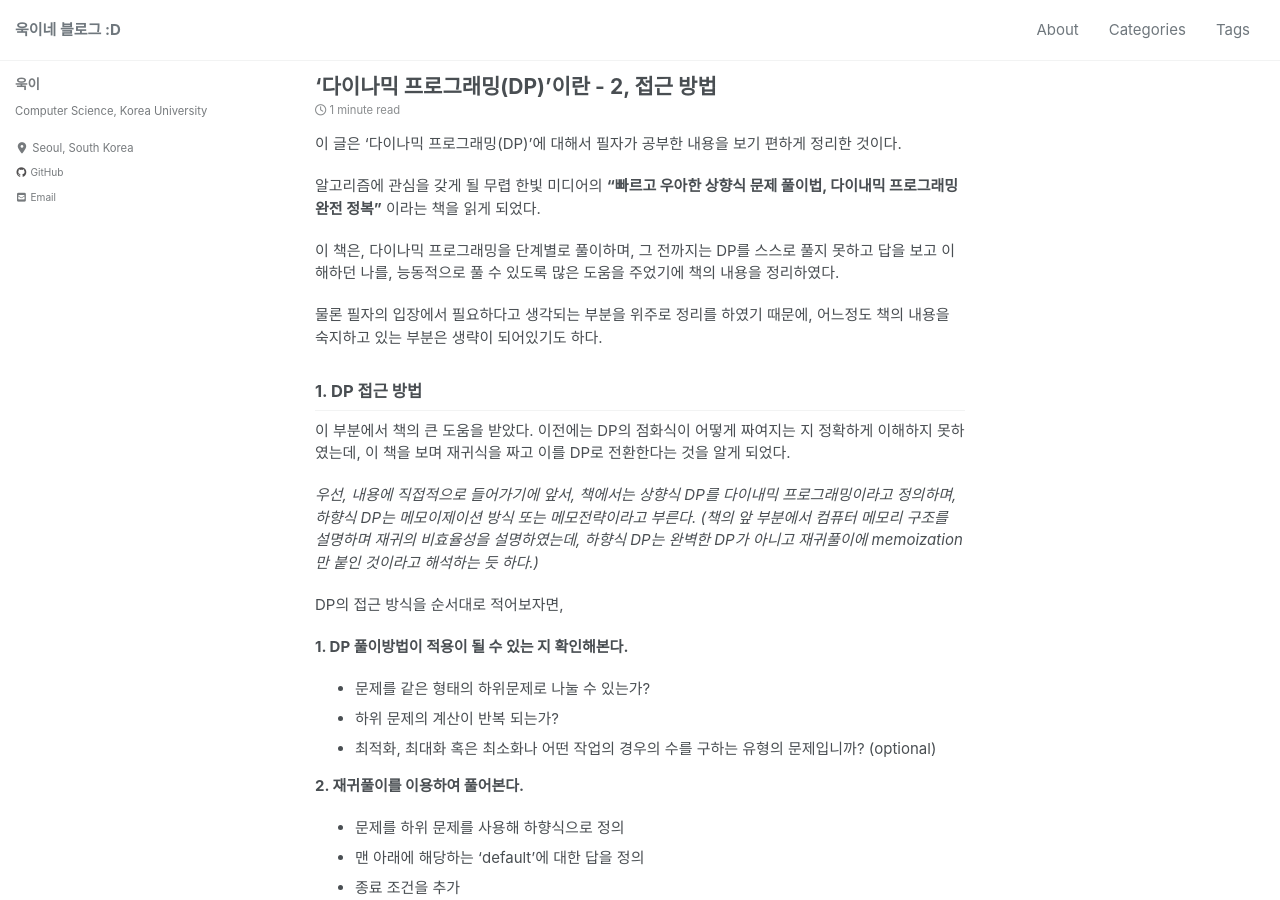
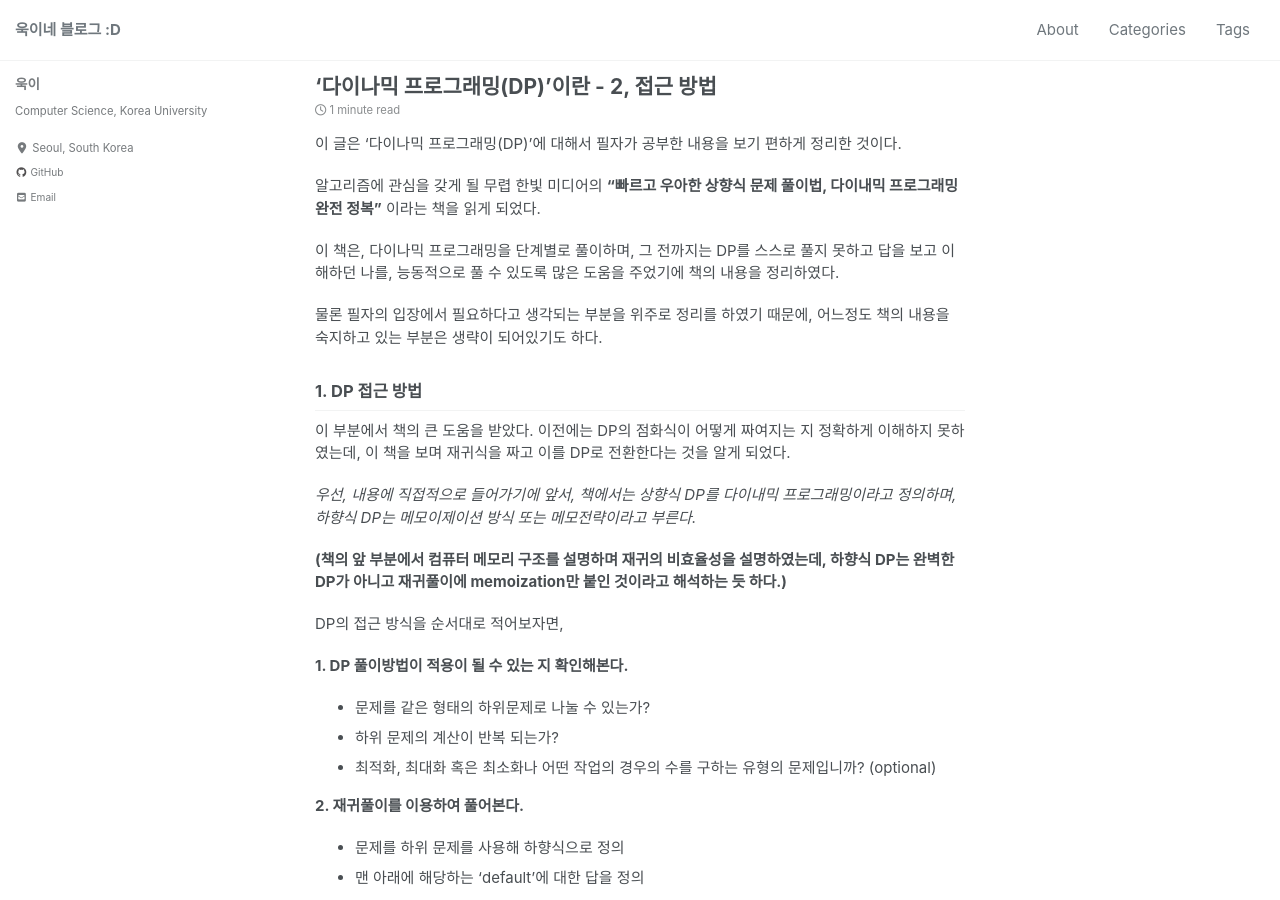
Before and after one commit to woog2roid/old-blog, a Jekyll site: the page built from _posts/2020-12-26-'다이나믹 프로그래밍(DP)'-2, 접근 방법.md, in a window 1280 px wide and 900 px high. Built offline with Jekyll 4.4.1, drawn with Linux system fonts in a browser that asks for light colours; cached includes are drawn as plain includes; nearby versions of some CDN libraries.

Commit message:
dp2: approach

```diff
--- a/_posts/2020-12-26-'다이나믹 프로그래밍(DP)'-2, 접근 방법.md
+++ b/_posts/2020-12-26-'다이나믹 프로그래밍(DP)'-2, 접근 방법.md
@@ -20,7 +20,9 @@ tags:
 
 이 부분에서 책의 큰 도움을 받았다. 이전에는 DP의 점화식이 어떻게 짜여지는 지 정확하게 이해하지 못하였는데, 이 책을 보며 재귀식을 짜고 이를 DP로 전환한다는 것을 알게 되었다.
 
-*우선, 내용에 직접적으로 들어가기에 앞서, 책에서는 상향식 DP를 다이내믹 프로그래밍이라고 정의하며, 하향식 DP는 메모이제이션 방식 또는 메모전략이라고 부른다. (책의 앞 부분에서 컴퓨터 메모리 구조를 설명하며 재귀의 비효율성을 설명하였는데, 하향식 DP는 완벽한 DP가 아니고 재귀풀이에 memoization만 붙인 것이라고 해석하는 듯 하다.)*
+*우선, 내용에 직접적으로 들어가기에 앞서, 책에서는 상향식 DP를 다이내믹 프로그래밍이라고 정의하며, 하향식 DP는 메모이제이션 방식 또는 메모전략이라고 부른다.*
+
+__(책의 앞 부분에서 컴퓨터 메모리 구조를 설명하며 재귀의 비효율성을 설명하였는데, 하향식 DP는 완벽한 DP가 아니고 재귀풀이에 memoization만 붙인 것이라고 해석하는 듯 하다.)__
 
 DP의 접근 방식을 순서대로 적어보자면,
 
```
